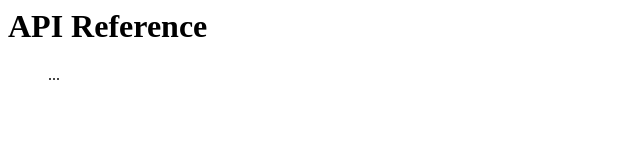
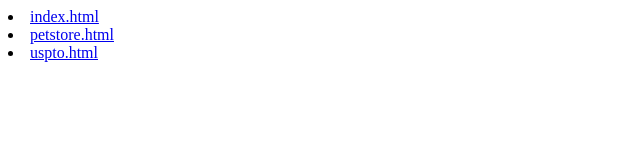
Before and after one commit to take4mats/openapispec-playground, a plain HTML site: page index.html in a window 1280 px wide. Shown: the whole page, without its empty margins (0-640 px from the left). Drawn offline with Linux system fonts and the light colour scheme.

Commit message:
Deploying to gh-pages from  @ a85a7c873667dd45b0c1a879008701d5abbda760 🚀

```diff
--- a/index.html
+++ b/index.html
@@ -1,11 +1,3 @@
-<html>
-  <head>
-    <title>API Reference - OAS Playground</title>
-  </head>
-  <body>
-    <h1>API Reference</h1>
-    <ul>
-      ...
-    </ul>
-  </body>
-</html>
+<li><a href=index.html>index.html</a></li>
+<li><a href=petstore.html>petstore.html</a></li>
+<li><a href=uspto.html>uspto.html</a></li>
```
